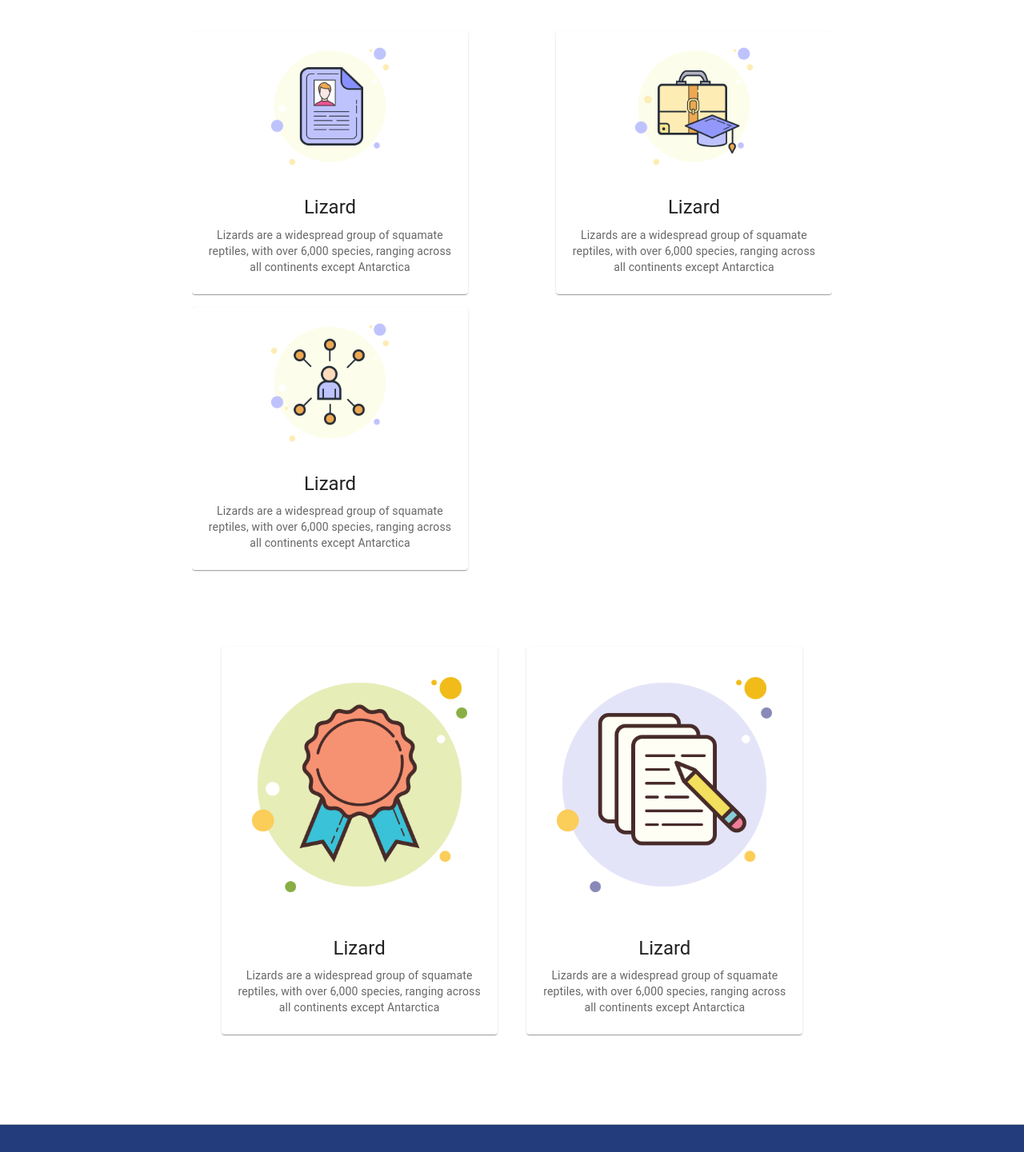
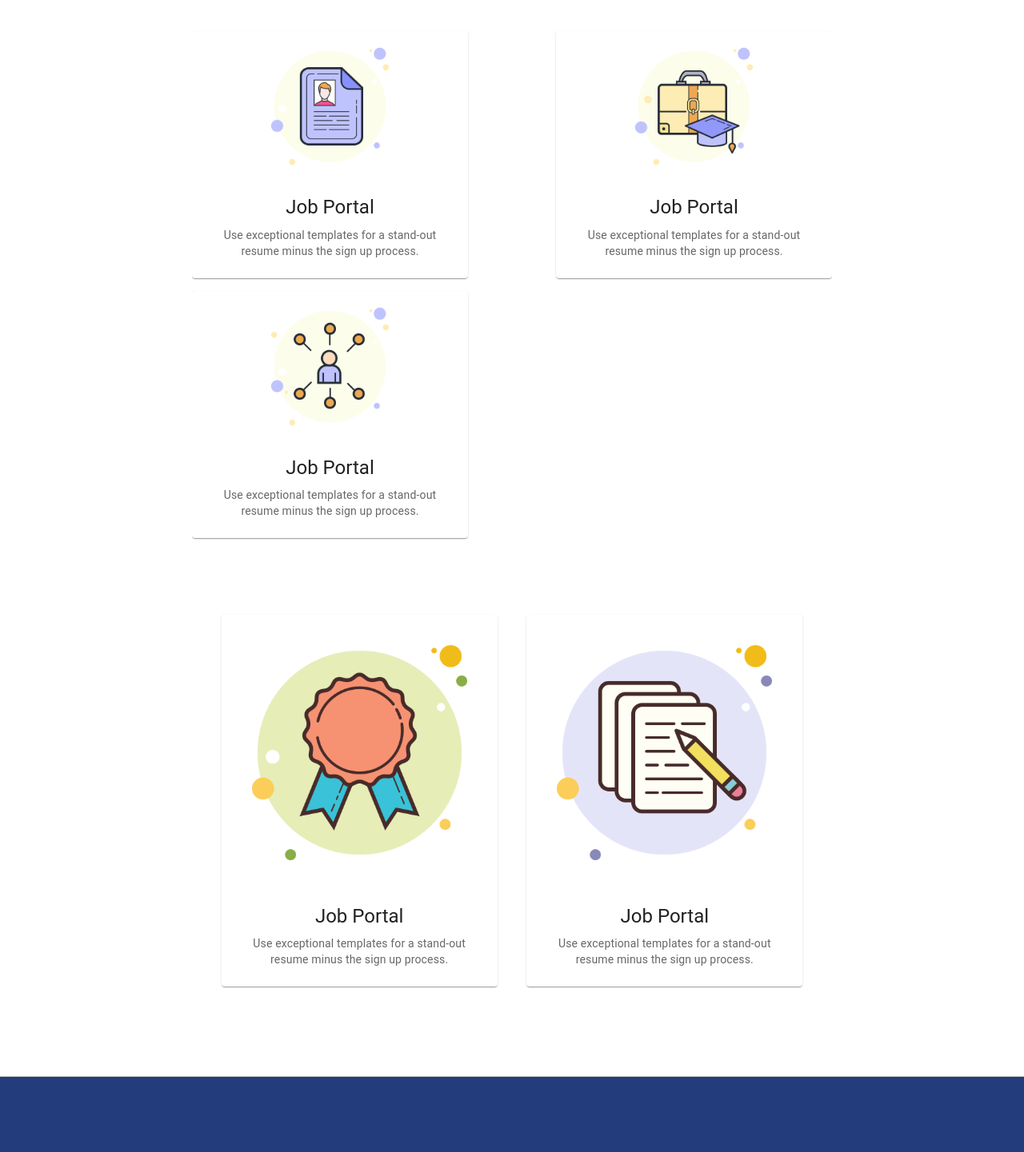
Before and after one commit to reo127/ineuron-homepage, a React (Create React App) app: page / in a window 1280 px wide. Shown: the part 3329-4770 px from the top of the page at 80% size. Built offline with nearby package versions, Linux system fonts and the light colour scheme.

Commit message:
text fix

```diff
--- a/src/Components/Products.js
+++ b/src/Components/Products.js
@@ -20,7 +20,7 @@ const Products = () => {
             <section className="motivation text-center my-5 product_section">
 
                 <div class="card-group d-flex justify-content-between align-items-center py-3 my-5 flex-wrap">
-                    <Card sx={{ maxWidth: 345 , marginTop:'1rem'}}>
+                    <Card sx={{ maxWidth: 345, marginTop: '1rem' }}>
                         <CardMedia
                             component="img"
                             height="140"
@@ -29,17 +29,15 @@ const Products = () => {
                         />
                         <CardContent>
                             <Typography gutterBottom variant="h5" component="div">
-                                Lizard
+                                Job Portal
                             </Typography>
                             <Typography variant="body2" color="text.secondary">
-                                Lizards are a widespread group of squamate reptiles, with over 6,000
-                                species, ranging across all continents except Antarctica
-                            </Typography>
+                                Use exceptional templates for a stand-out resume minus the sign up process.                            </Typography>
                         </CardContent>
                     </Card>
 
 
-                    <Card sx={{ maxWidth: 345 , marginTop:'1rem'}}>
+                    <Card sx={{ maxWidth: 345, marginTop: '1rem' }}>
                         <CardMedia
                             component="img"
                             height="140"
@@ -48,17 +46,15 @@ const Products = () => {
                         />
                         <CardContent>
                             <Typography gutterBottom variant="h5" component="div">
-                                Lizard
+                                Job Portal
                             </Typography>
                             <Typography variant="body2" color="text.secondary">
-                                Lizards are a widespread group of squamate reptiles, with over 6,000
-                                species, ranging across all continents except Antarctica
-                            </Typography>
+                                Use exceptional templates for a stand-out resume minus the sign up process.                            </Typography>
                         </CardContent>
                     </Card>
 
 
-                    <Card sx={{ maxWidth: 345 , marginTop:'1rem'}}>
+                    <Card sx={{ maxWidth: 345, marginTop: '1rem' }}>
                         <CardMedia
                             component="img"
                             height="140"
@@ -67,12 +63,10 @@ const Products = () => {
                         />
                         <CardContent>
                             <Typography gutterBottom variant="h5" component="div">
-                                Lizard
+                                Job Portal
                             </Typography>
                             <Typography variant="body2" color="text.secondary">
-                                Lizards are a widespread group of squamate reptiles, with over 6,000
-                                species, ranging across all continents except Antarctica
-                            </Typography>
+                                Use exceptional templates for a stand-out resume minus the sign up process.                            </Typography>
                         </CardContent>
                     </Card>
                 </div>
@@ -80,7 +74,7 @@ const Products = () => {
 
 
                 <div class="card-group d-flex justify-content-evenly align-items-center py-3 my-5 flex-wrap">
-                    <Card sx={{ maxWidth: 345 , marginTop:'1rem'}}>
+                    <Card sx={{ maxWidth: 345, marginTop: '1rem' }}>
                         <CardMedia
                             component="img"
                             height="140"
@@ -89,17 +83,15 @@ const Products = () => {
                         />
                         <CardContent>
                             <Typography gutterBottom variant="h5" component="div">
-                                Lizard
+                                Job Portal
                             </Typography>
                             <Typography variant="body2" color="text.secondary">
-                                Lizards are a widespread group of squamate reptiles, with over 6,000
-                                species, ranging across all continents except Antarctica
-                            </Typography>
+                                Use exceptional templates for a stand-out resume minus the sign up process.                            </Typography>
                         </CardContent>
                     </Card>
 
 
-                    <Card sx={{ maxWidth: 345 , marginTop:'1rem'}}>
+                    <Card sx={{ maxWidth: 345, marginTop: '1rem' }}>
                         <CardMedia
                             component="img"
                             height="140"
@@ -108,12 +100,10 @@ const Products = () => {
                         />
                         <CardContent>
                             <Typography gutterBottom variant="h5" component="div">
-                                Lizard
+                                Job Portal
                             </Typography>
                             <Typography variant="body2" color="text.secondary">
-                                Lizards are a widespread group of squamate reptiles, with over 6,000
-                                species, ranging across all continents except Antarctica
-                            </Typography>
+                                Use exceptional templates for a stand-out resume minus the sign up process.                            </Typography>
                         </CardContent>
                     </Card>
 
```
